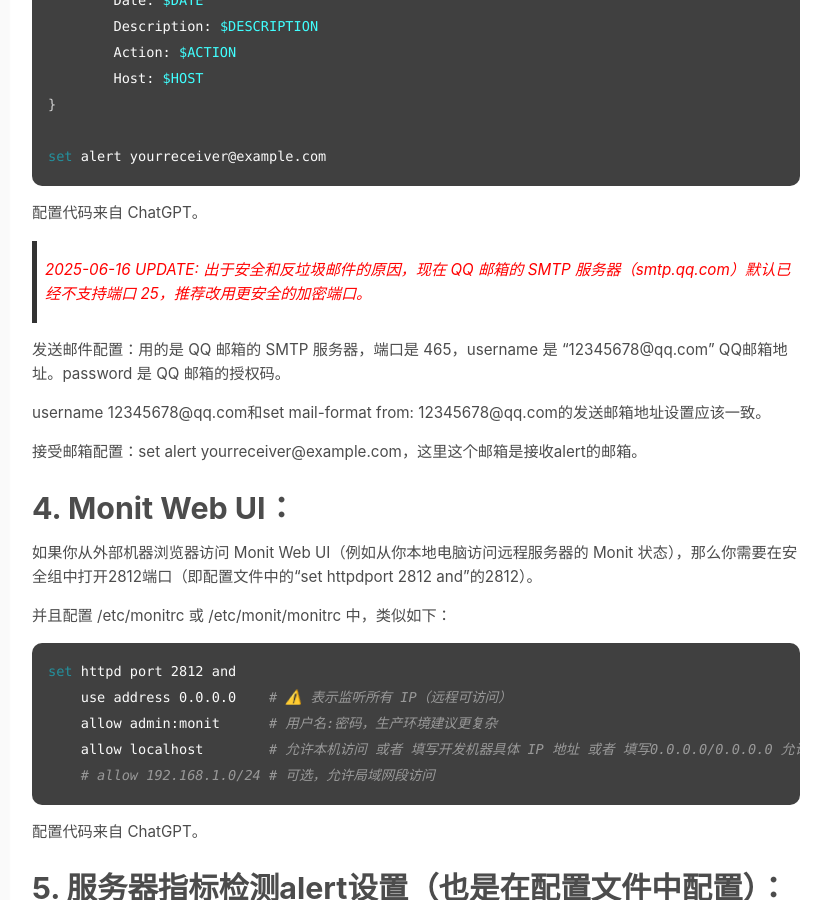
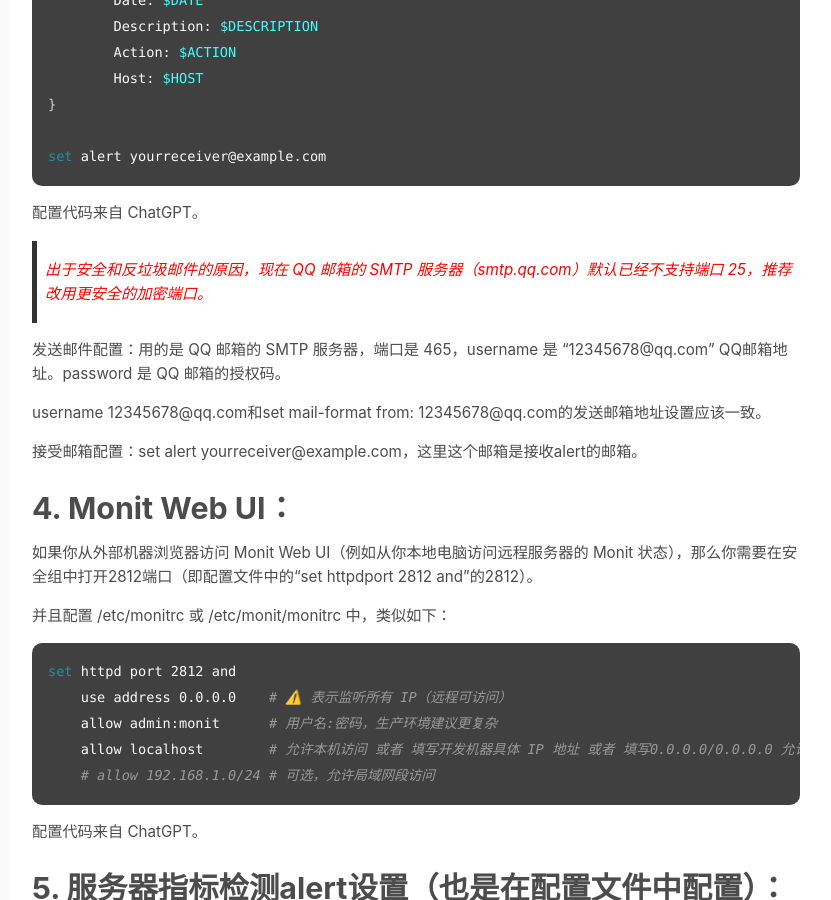
Before and after one commit to ruifengz90/ruifengz90.github.io, a Jekyll site: the page built from _posts/2020-01-01-monit-check-linux-status.md, in a window 1280 px wide and 900 px high, scrolled down 1170 px. Shown: the whole window, without its empty margins (280-1111 px from the left). Built offline with Jekyll 4.4.1, drawn with Linux system fonts in a browser that asks for light colours.

Commit message:
Update 2020-01-01-monit-check-linux-status.md

```diff
--- a/_posts/2020-01-01-monit-check-linux-status.md
+++ b/_posts/2020-01-01-monit-check-linux-status.md
@@ -55,7 +55,7 @@ set alert yourreceiver@example.com
 
 配置代码来自 ChatGPT。
 
-> <span style="color:red">2025-06-16 UPDATE: 出于安全和反垃圾邮件的原因，现在 QQ 邮箱的 SMTP 服务器（smtp.qq.com）默认已经不支持端口 25，推荐改用更安全的加密端口。</span>
+> <span style="color:red">出于安全和反垃圾邮件的原因，现在 QQ 邮箱的 SMTP 服务器（smtp.qq.com）默认已经不支持端口 25，推荐改用更安全的加密端口。</span>
 
 发送邮件配置：用的是 QQ 邮箱的 SMTP 服务器，端口是 465，username 是 "12345678@qq.com" QQ邮箱地址。password 是 QQ 邮箱的授权码。
 
```
